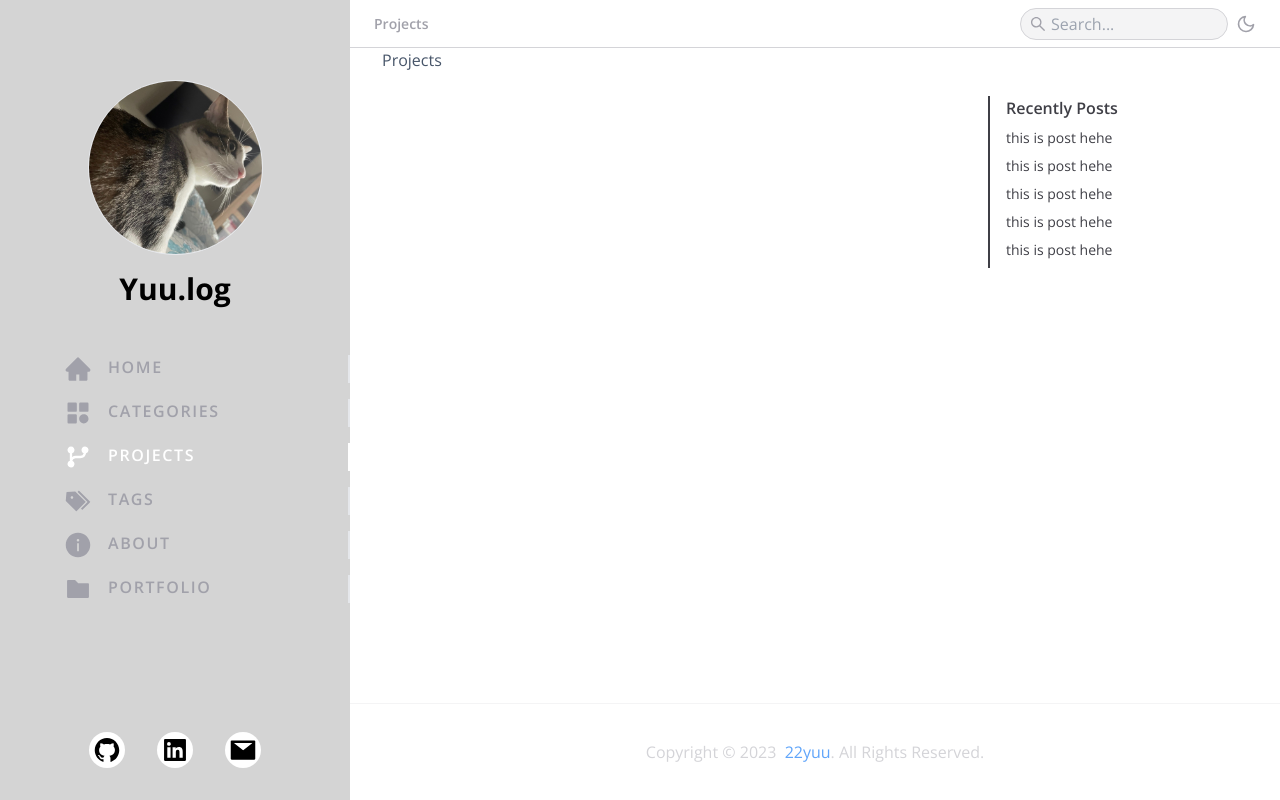
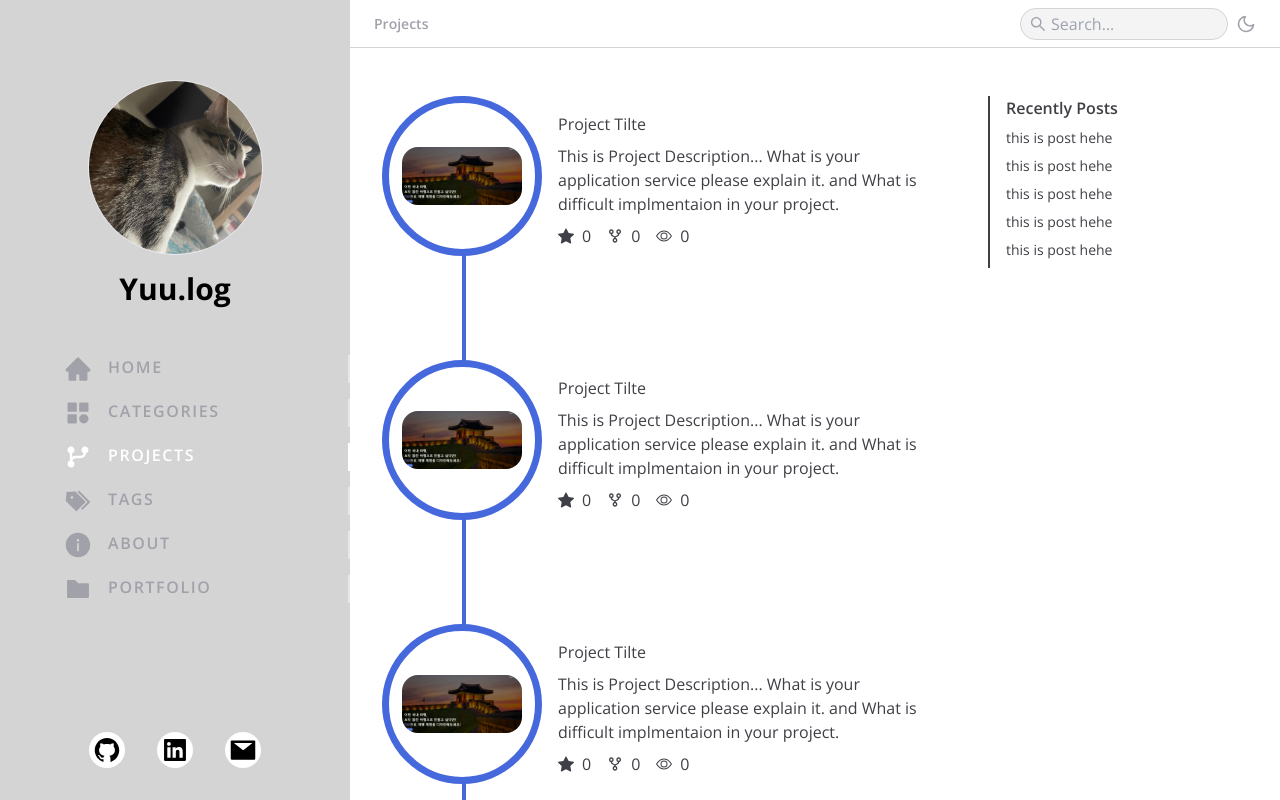
Before and after one commit to 22yuu/yuu.log, a Next.js app in the folder my-blog/: page /projects in a window 1280 px wide. Built offline with nearby package versions, Linux system fonts and the light colour scheme.

Commit message:
feat: Projects UI 구현 및 스타일링 구현

```diff
--- a/my-blog/src/app/(client)/projects/page.tsx
+++ b/my-blog/src/app/(client)/projects/page.tsx
@@ -1,5 +1,153 @@
 import MainWrapper from '@/components/layouts/MainWrapper';
+import EyeIcon from '@/components/ui/icons/EyeIcon';
+import ForkIcon from '@/components/ui/icons/ForkIcon';
+import StarIcon from '@/components/ui/icons/StarIcon';
+import Image from 'next/image';
 
 export default function page() {
-  return <MainWrapper>Projects</MainWrapper>;
+  return (
+    <MainWrapper>
+      <div className="mt-12 text-theme-text">
+        <ul className="relative">
+          <div className="absolute left-[80px] w-1 h-full bg-theme-primary"></div>
+          <li className="flex min-h-[150px] mb-24">
+            <div className="flex flex-shrink-0 items-center justify-center rounded-full border-[7px] border-theme-primary w-40 h-40 bg-white z-50">
+              <Image
+                className="rounded-2xl max-w-[120px] max-h-[120px]"
+                src="/images/plip.png"
+                alt="thumbnail"
+                layout="responsive"
+                width={120}
+                height={120}
+                objectFit="fill"
+              />
+            </div>
+            <div className="flex flex-col p-4">
+              <h2 className="mb-2">Project Tilte</h2>
+              <p className="mb-2">
+                This is Project Description... What is your application service
+                please explain it. and What is difficult implmentaion in your
+                project.
+              </p>
+              <div className="flex gap-4">
+                <div className="flex items-center gap-2">
+                  <StarIcon /> <span>0</span>
+                </div>
+                <div className="flex items-center gap-2">
+                  <ForkIcon />
+                  <span>0</span>
+                </div>
+                <div className="flex items-center gap-2">
+                  <EyeIcon />
+                  <span>0</span>
+                </div>
+              </div>
+            </div>
+          </li>
+          <li className="flex min-h-[150px] mb-24">
+            <div className="flex flex-shrink-0 items-center justify-center rounded-full border-[7px] border-theme-primary w-40 h-40 bg-white z-50">
+              <Image
+                className="rounded-2xl max-w-[120px] max-h-[120px]"
+                src="/images/plip.png"
+                alt="thumbnail"
+                layout="responsive"
+                width={120}
+                height={120}
+                objectFit="fill"
+              />
+            </div>
+            <div className="flex flex-col p-4">
+              <h2 className="mb-2">Project Tilte</h2>
+              <p className="mb-2">
+                This is Project Description... What is your application service
+                please explain it. and What is difficult implmentaion in your
+                project.
+              </p>
+              <div className="flex gap-4">
+                <div className="flex items-center gap-2">
+                  <StarIcon /> <span>0</span>
+                </div>
+                <div className="flex items-center gap-2">
+                  <ForkIcon />
+                  <span>0</span>
+                </div>
+                <div className="flex items-center gap-2">
+                  <EyeIcon />
+                  <span>0</span>
+                </div>
+              </div>
+            </div>
+          </li>
+          <li className="flex min-h-[150px] mb-24">
+            <div className="flex flex-shrink-0 items-center justify-center rounded-full border-[7px] border-theme-primary w-40 h-40 bg-white z-50">
+              <Image
+                className="rounded-2xl max-w-[120px] max-h-[120px]"
+                src="/images/plip.png"
+                alt="thumbnail"
+                layout="responsive"
+                width={120}
+                height={120}
+                objectFit="fill"
+              />
+            </div>
+            <div className="flex flex-col p-4">
+              <h2 className="mb-2">Project Tilte</h2>
+              <p className="mb-2">
+                This is Project Description... What is your application service
+                please explain it. and What is difficult implmentaion in your
+                project.
+              </p>
+              <div className="flex gap-4">
+                <div className="flex items-center gap-2">
+                  <StarIcon /> <span>0</span>
+                </div>
+                <div className="flex items-center gap-2">
+                  <ForkIcon />
+                  <span>0</span>
+                </div>
+                <div className="flex items-center gap-2">
+                  <EyeIcon />
+                  <span>0</span>
+                </div>
+              </div>
+            </div>
+          </li>
+          <li className="flex min-h-[150px] mb-24">
+            <div className="flex flex-shrink-0 items-center justify-center rounded-full border-[7px] border-theme-primary w-40 h-40 bg-white z-50">
+              <Image
+                className="rounded-2xl max-w-[120px] max-h-[120px]"
+                src="/images/plip.png"
+                alt="thumbnail"
+                layout="responsive"
+                width={120}
+                height={120}
+                objectFit="fill"
+              />
+            </div>
+            <div className="flex flex-col p-4">
+              <h2 className="mb-2">Project Tilte</h2>
+              <p className="mb-2">
+                This is Project Description... What is your application service
+                please explain it. and What is difficult implmentaion in your
+                project.
+              </p>
+              <div className="flex gap-4">
+                <div className="flex items-center gap-2">
+                  <StarIcon /> <span>0</span>
+                </div>
+                <div className="flex items-center gap-2">
+                  <ForkIcon />
+                  <span>0</span>
+                </div>
+                <div className="flex items-center gap-2">
+                  <EyeIcon />
+                  <span>0</span>
+                </div>
+              </div>
+            </div>
+          </li>
+        </ul>
+      </div>
+    </MainWrapper>
+  );
 }
--- a/my-blog/src/components/layouts/MainWrapper.tsx
+++ b/my-blog/src/components/layouts/MainWrapper.tsx
@@ -11,7 +11,7 @@ export default function MainWrapper({
     <section className="flex flex-col w-full h-full md:ml-[350px] text-slate-600">
       <Header />
       <main className="flex flex-1 max-w-7xl w-full mx-auto px-6  mt-12">
-        <div className="max-w-5xl w-full px-2">{children}</div>
+        <div className="max-w-5xl w-full px-2 mb-12">{children}</div>
         <ContentSidePanel />
       </main>
       <Footer />
--- /dev/null
+++ b/my-blog/src/components/ui/icons/EyeIcon.tsx
@@ -0,0 +1,4 @@
+import { BsEye } from 'react-icons/bs';
+export default function EyeIcon({ className }: { className?: string }) {
+  return <BsEye className={className}></BsEye>;
+}
--- /dev/null
+++ b/my-blog/src/components/ui/icons/ForkIcon.tsx
@@ -0,0 +1,5 @@
+import { BiGitRepoForked } from 'react-icons/bi';
+
+export default function ForkIcon({ className }: { className?: string }) {
+  return <BiGitRepoForked className={className}></BiGitRepoForked>;
+}
--- /dev/null
+++ b/my-blog/src/components/ui/icons/StarIcon.tsx
@@ -0,0 +1,5 @@
+import { BsStarFill } from 'react-icons/bs';
+
+export default function StarIcon({ className }: { className?: string }) {
+  return <BsStarFill className={className} />;
+}
```
Also changed, not shown: my-blog/public/images/plip.png (added).
